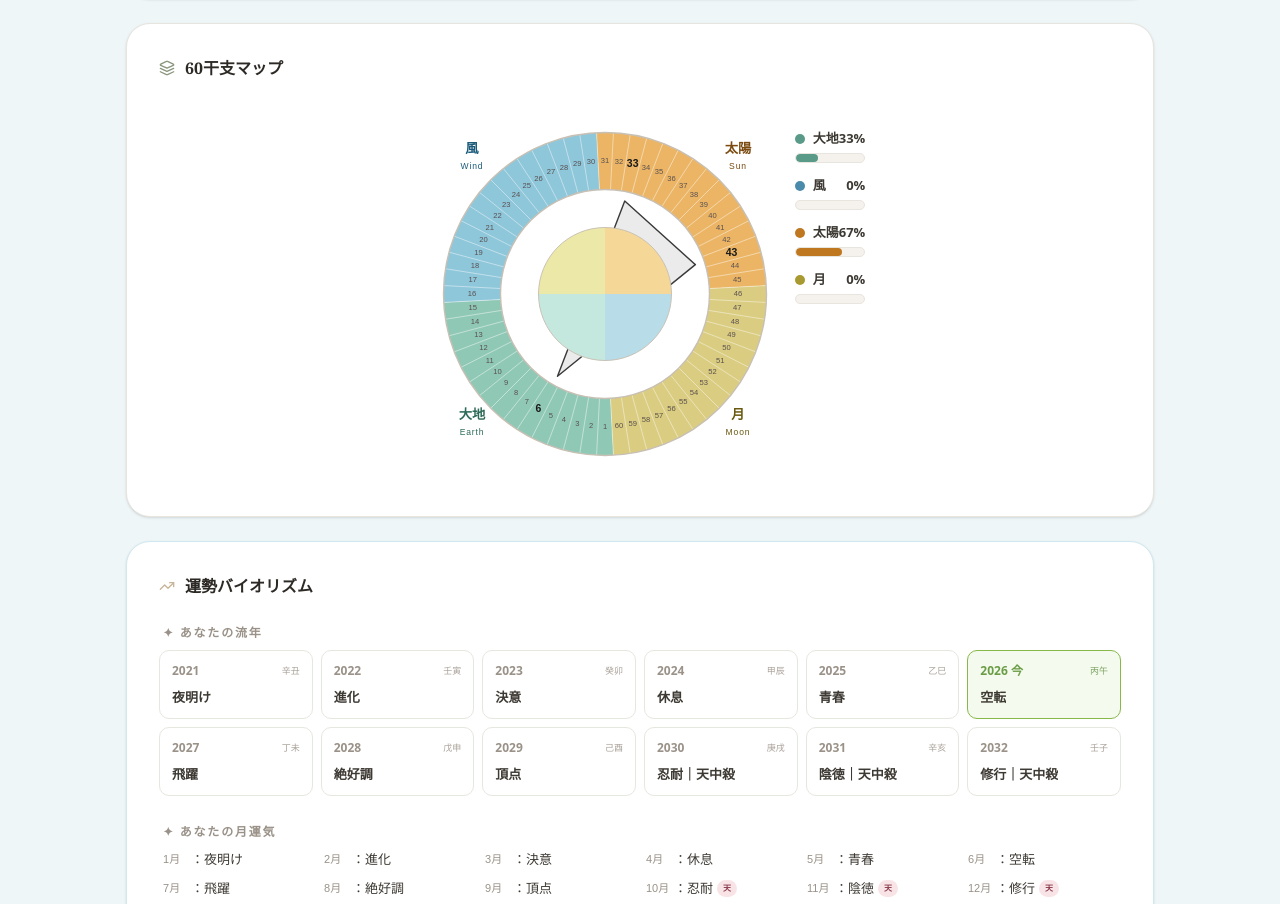
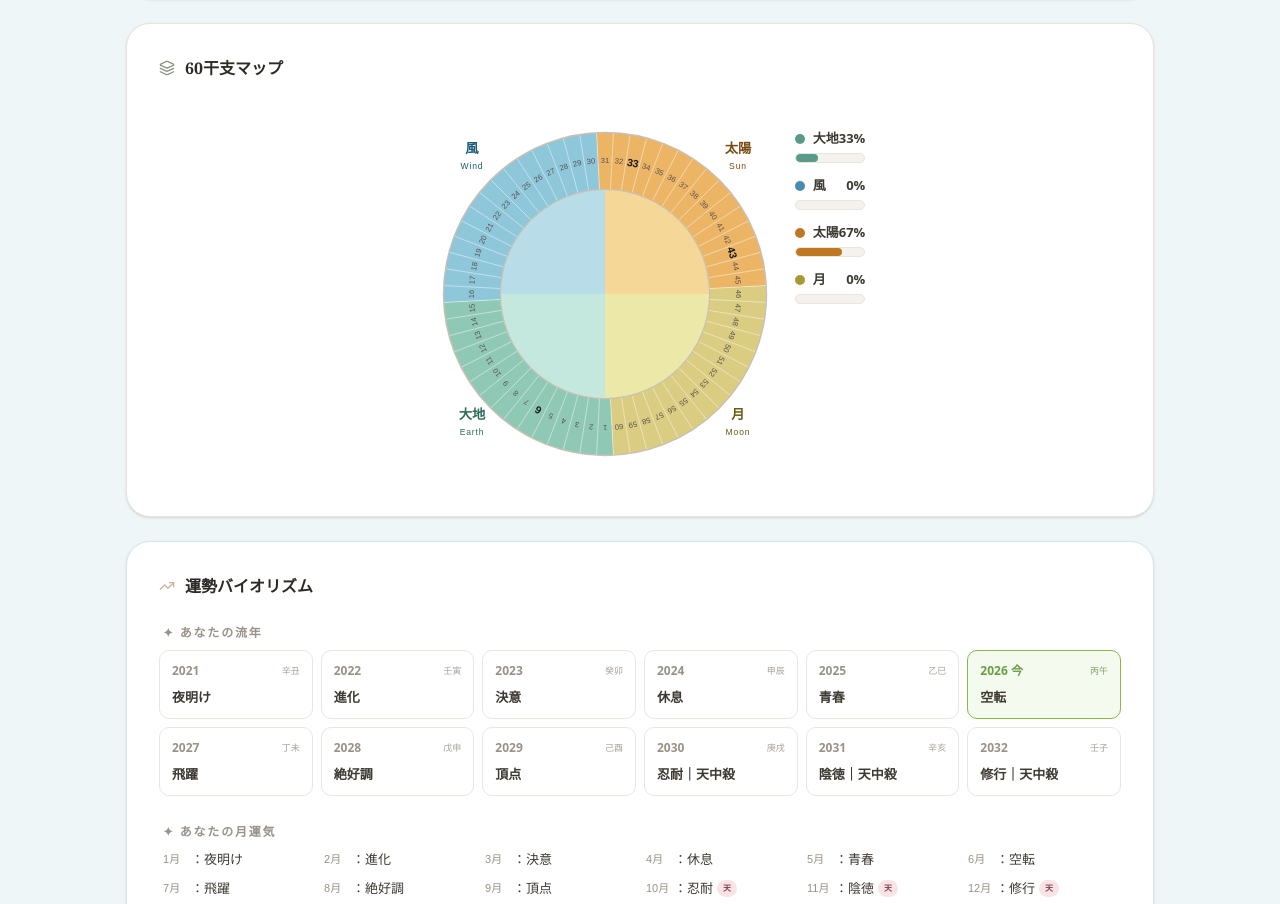
Before and after one commit to furukana1122/labo-apps, a React (Vite) app: page / in a window 1280 px wide. Shown: the part 1262-2166 px from the top of the page. Built offline with nearby package versions, Linux system fonts and the light colour scheme.

Commit message:
Update App.jsx

```diff
--- a/src/App.jsx
+++ b/src/App.jsx
@@ -754,9 +754,11 @@ const monthUnkiList = Array.from({ length: 12 }, (_, i) => {
   const x = cx + labelR * Math.cos(angle);
   const y = cy + labelR * Math.sin(angle);
   const isMarked = [nichiBan, tsukiBan, nenBan].includes(n);
+  const rotateDeg = (angle * 180 / Math.PI) + 90;
   return (
     <text key={n} x={x} y={y}
       textAnchor="middle" dominantBaseline="middle"
+      transform={`rotate(${rotateDeg}, ${x}, ${y})`}
       style={{
         fontSize: isMarked ? '11px' : '8px',
         fontWeight: isMarked ? 700 : 400,
@@ -788,24 +790,24 @@ const monthUnkiList = Array.from({ length: 12 }, (_, i) => {
             <path d={triangle} fill="rgba(90,90,90,0.12)" stroke="#3a3a3a" strokeWidth="1.5" strokeLinejoin="round" />
           )}
 
-{/* 中心四分割 */}
+{/* 中心四分割（innerRまで拡大・色修正）*/}
 {[
-  { startAngle: Math.PI/2,       endAngle: Math.PI,      color:'#c5e8de' }, // 大地
-  { startAngle: 0,               endAngle: Math.PI/2,    color:'#b8dce8' }, // 風
-  { startAngle: -Math.PI/2,      endAngle: 0,            color:'#f5d898' }, // 太陽
-  { startAngle: Math.PI,         endAngle: 3*Math.PI/2,  color:'#ece8a8' }, // 月
+  { startAngle: Math.PI/2,  endAngle: Math.PI,       color:'#c5e8de' }, // 大地（左下）
+  { startAngle: Math.PI,    endAngle: 3*Math.PI/2,   color:'#b8dce8' }, // 風（左上）
+  { startAngle: 3*Math.PI/2,endAngle: 2*Math.PI,     color:'#f5d898' }, // 太陽（右上）
+  { startAngle: 0,          endAngle: Math.PI/2,     color:'#ece8a8' }, // 月（右下）
 ].map(({ startAngle, endAngle, color }, i) => {
-  const x1 = cx + coreR * Math.cos(startAngle);
-  const y1 = cy + coreR * Math.sin(startAngle);
-  const x2 = cx + coreR * Math.cos(endAngle);
-  const y2 = cy + coreR * Math.sin(endAngle);
+  const x1 = cx + innerR * Math.cos(startAngle);
+  const y1 = cy + innerR * Math.sin(startAngle);
+  const x2 = cx + innerR * Math.cos(endAngle);
+  const y2 = cy + innerR * Math.sin(endAngle);
   return (
     <path key={i}
-      d={`M ${cx},${cy} L ${x1},${y1} A ${coreR} ${coreR} 0 0 1 ${x2},${y2} Z`}
+      d={`M ${cx},${cy} L ${x1},${y1} A ${innerR} ${innerR} 0 0 1 ${x2},${y2} Z`}
       fill={color} />
   );
 })}
-<circle cx={cx} cy={cy} r={coreR} fill="none" stroke="#c8c0b4" strokeWidth="1" />
+<circle cx={cx} cy={cy} r={innerR} fill="none" stroke="#c8c0b4" strokeWidth="1" />
 
 
           {/* エリアラベル（4隅） */}
```
Lines whose indentation alone changed are shown as unchanged.
